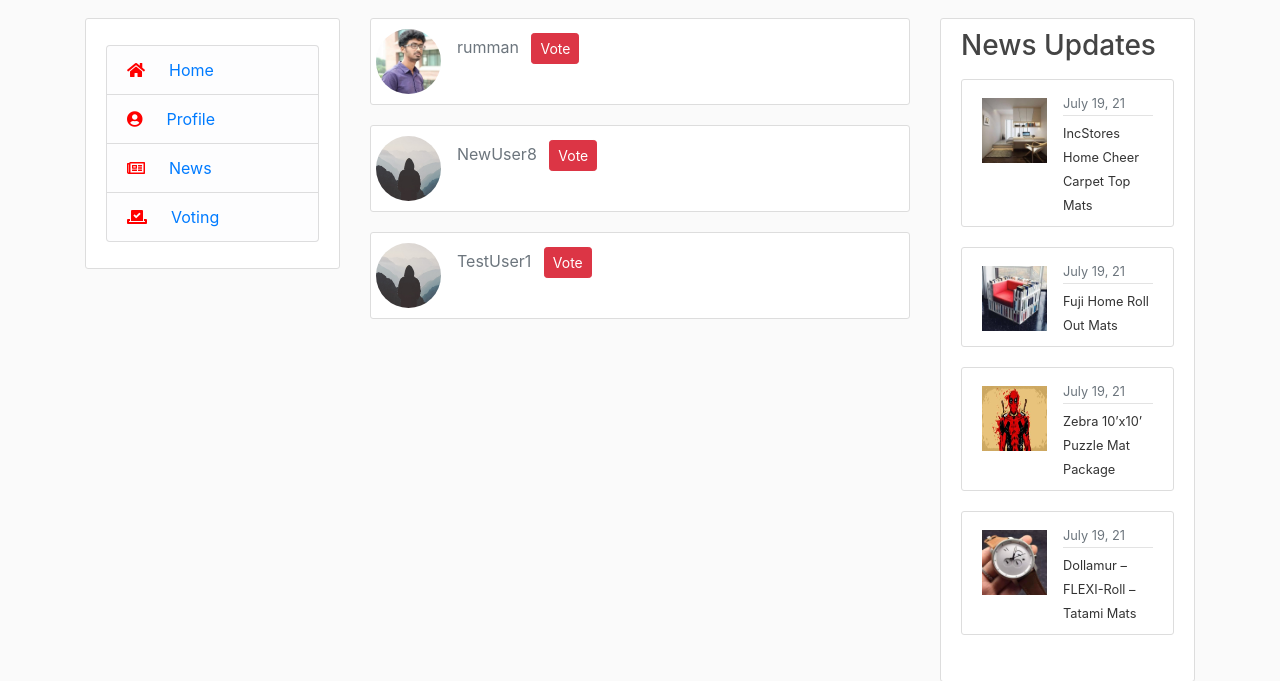
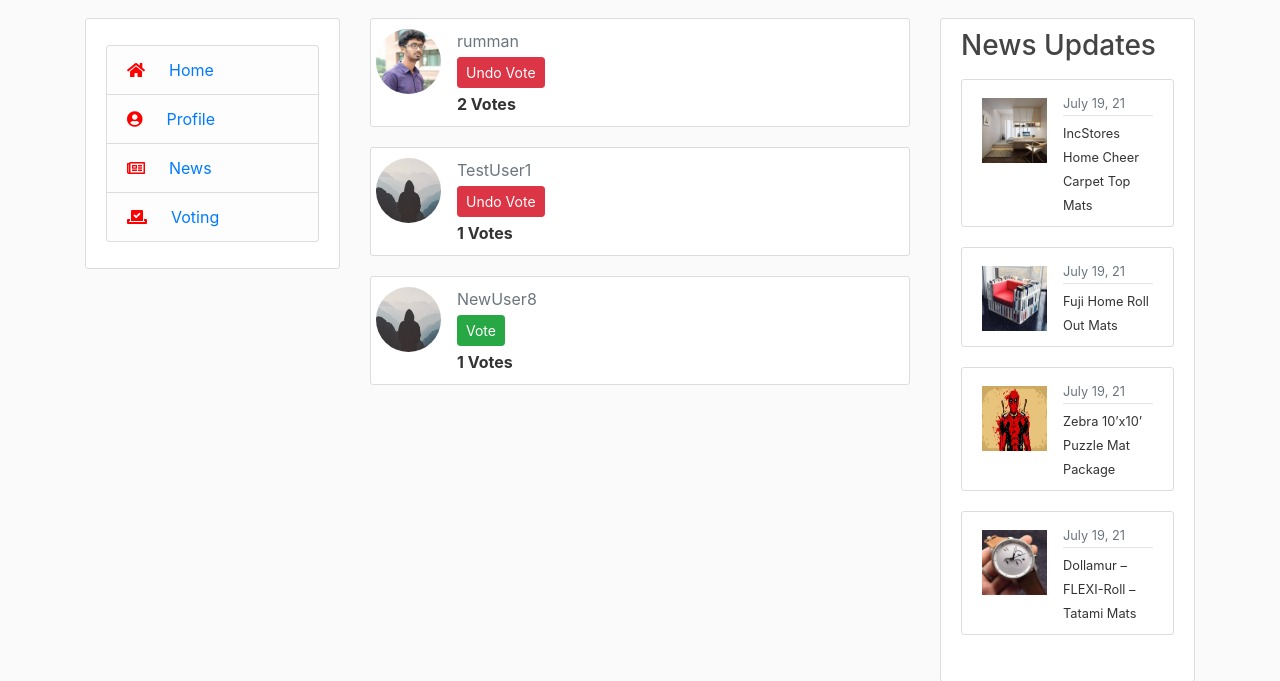
Before and after one commit to rummansadik/Social-Media, a Django app: page /voting/ in a window 1280 px wide. Shown: the part 62-743 px from the top of the page. Run offline with Django 3.2, Linux system fonts and the light colour scheme; a user stored in the database is signed in; data comes from the database, SQL or seed files in the repository; both versions use the stored data as it was after the commit; some libraries are stand-ins or nearby versions.

Commit message:
Created Voting System

```diff
--- a/media/templates/media/voting.html
+++ b/media/templates/media/voting.html
@@ -1,15 +1,27 @@
 {% extends "media/base.html" %}
 {% load custom_tags %}
 {% block content %}
-    {% for user in users %}
-        <article class="media content-section">
-            <div class="row">
-                <img src="{{ user.profile.image.url }}" class = "rounded-circle article-img">
-                <div class="media-body">
-                        <a class="mr-2 text-muted" href="#">{{ user.username }}</a>
-                        <a class="btn btn-danger btn-sm  mt-1 mb-1" href="#">Vote</a>
+    {% for p in profile %}
+        {% if p.user in users %}
+            <article class="media content-section">
+                <div class="row">
+                    <img src="{{ p.image.url }}" class = "rounded-circle article-img">
+                    <div class="media-body">
+                            <a class="mr-2 text-muted" href="#">{{ p.user }}</a>
+                            <!-- <a class="btn btn-danger btn-sm  mt-1 mb-1" href="#">Upvote {{ p.votes.all.count }}</a>   -->
+                            <form action="{% url 'vote_user' %}" method="POST">
+                                {% csrf_token %}
+                                <input type="hidden" name="profile_id" value="{{ p.id }}">
+                                {% if user not in p.votes.all %}
+                                    <button class="btn btn-success btn-sm  mt-1 mb-1" type="submit">Vote</button>
+                                {% else %}
+                                    <button class="btn btn-danger btn-sm  mt-1 mb-1" type="submit">Undo Vote</button>
+                                {% endif %}
+                            </form>
+                            <strong>{{ p.votes.all.count }} Votes</strong>
+                    </div>
                 </div>
-            </div>
-        </article>
+            </article>
+        {% endif %}
     {% endfor %}
 {% endblock content %}
--- a/media/urls.py
+++ b/media/urls.py
@@ -1,6 +1,6 @@
 from media.forms import CommentForm
 from django.urls import path
-from .views import PostListView, PostUpdateView, PostDetailView, PostDeleteView, NewsListView, NewsDetailView, AddLike, DisLike, VoteView
+from .views import PostListView, PostUpdateView, PostDetailView, PostDeleteView, NewsListView, NewsDetailView, AddLike, DisLike, VoteView, vote_user
 from media.models import News
 
 urlpatterns = [
@@ -16,5 +16,6 @@ urlpatterns = [
     path('post/<int:pk>/like/', AddLike.as_view(), name='like'),
     path('post/<int:pk>/dislike/', DisLike.as_view(), name='dislike'),
     path('voting/', VoteView.as_view(), name='voting'),
+    path('vote/', vote_user, name='vote_user'),
 
 ]
--- a/media/views.py
+++ b/media/views.py
@@ -1,5 +1,7 @@
+from users.models import Profile, Vote
+from django.contrib.auth import models
 from django.db.models.base import Model
-from django.shortcuts import render
+from django.shortcuts import redirect, render
 from django.http import HttpResponseRedirect
 from django.contrib.auth.mixins import LoginRequiredMixin, UserPassesTestMixin
 from django.views.generic import DeleteView, UpdateView, DetailView
@@ -7,6 +9,7 @@ from .models import Comment, Post, News, Comment
 from .forms import PostForm, CommentForm
 from django.views import View
 from django.contrib.auth.models import Group, User
+from users.models import Profile
 from django.contrib.auth.decorators import login_required, user_passes_test
 
 
@@ -185,18 +188,63 @@ class DisLike(LoginRequiredMixin, View):
 class VoteView(View):
     def post(self, request, *args, **kwargs):
         news = News.objects.all().order_by('-date_posted')
-        users = User.objects.filter(groups__name='Verified User')
+        users = User.username.filter(groups__name='Verified User')
+        profile = Profile.objects.all()
         context = {
+            'profile': profile,
             'news': news,
-            'users': users
+            'users': users,
         }
         return render(request, 'media/voting.html', context)
 
     def get(self, request, *args, **kwargs):
         news = News.objects.all().order_by('-date_posted')
         users = User.objects.filter(groups__name='Verified User')
+        profile = Profile.objects.all()
         context = {
+            'profile': profile,
             'news': news,
-            'users': users
+            'users': users,
         }
         return render(request, 'media/voting.html', context)
+
+
+def vote_user(request):
+    user = request.user
+    if request.method == 'POST':
+        profile_id = request.POST.get('profile_id')
+        profile_obj = Profile.objects.get(id=profile_id)
+
+        if user in profile_obj.votes.all():
+            profile_obj.votes.remove(user)
+        else:
+            profile_obj.votes.add(user)
+
+        vote, created = Vote.objects.get_or_create(
+            user=user, value=profile_id)
+
+        if not created:
+            if vote.value == 'Vote':
+                vote.value == 'Downvote'
+            else:
+                vote.value = 'Vote'
+        vote.save()
+    return redirect('voting')
+# class VoteView(View):
+#     def post(self, request, *args, **kwargs):
+#         news = News.objects.all().order_by('-date_posted')
+#         users = User.objects.filter(groups__name='Verified User')
+#         context = {
+#             'news': news,
+#             'users': users
+#         }
+#         return render(request, 'media/voting.html', context)
+
+#     def get(self, request, *args, **kwargs):
+#         news = News.objects.all().order_by('-date_posted')
+#         users = User.objects.filter(groups__name='Verified User')
+#         context = {
+#             'news': news,
+#             'users': users
+#         }
+#         return render(request, 'media/voting.html', context)
--- a/users/admin.py
+++ b/users/admin.py
@@ -1,4 +1,5 @@
 from django.contrib import admin
-from .models import Profile
+from .models import Profile, Vote
 
 admin.site.register(Profile)
+admin.site.register(Vote)
--- a/users/models.py
+++ b/users/models.py
@@ -6,6 +6,8 @@ from PIL import Image
 class Profile(models.Model):
     user = models.OneToOneField(User, on_delete=models.CASCADE)
     image = models.ImageField(default='default.jpg', upload_to='profile_pics')
+    votes = models.ManyToManyField(
+        User, default=None, blank=True, related_name='votes')
 
     def __str__(self):
         return f'{self.user.username} Profile'
@@ -19,3 +21,22 @@ class Profile(models.Model):
             output_size = (300, 300)
             img.thumbnail(output_size)
             img.save(self.image.path)
+
+    @property
+    def num_votes(self):
+        return self.votes.all().count()
+
+
+VOTE_CHOISES = {
+    ('Vote', 'Vote'),
+    ('Downvote', 'Downvote')
+}
+
+
+class Vote(models.Model):
+    user = models.ForeignKey(User, on_delete=models.CASCADE)
+    value = models.CharField(choices=VOTE_CHOISES,
+                             default='Vote', max_length=10)
+
+    def __str__(self):
+        return str(self.user)
```
Also changed, not shown: db.sqlite3, images/profile_pics/92019551_1809292775874373_6200278268122234880_n.jpg (added), users/migrations/0002_profile_votes.py (added), users/migrations/0003_auto_20210725_1851.py (added).
